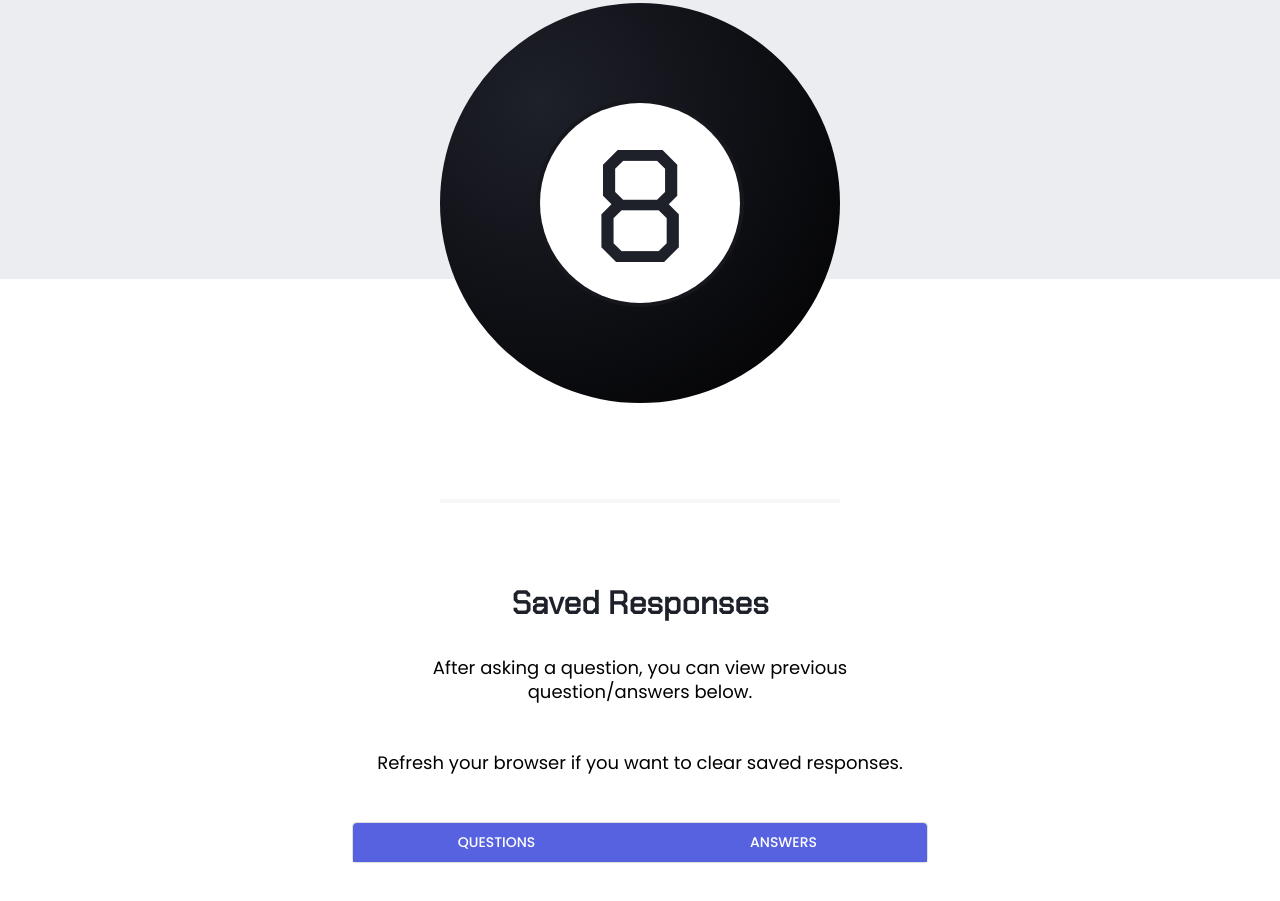
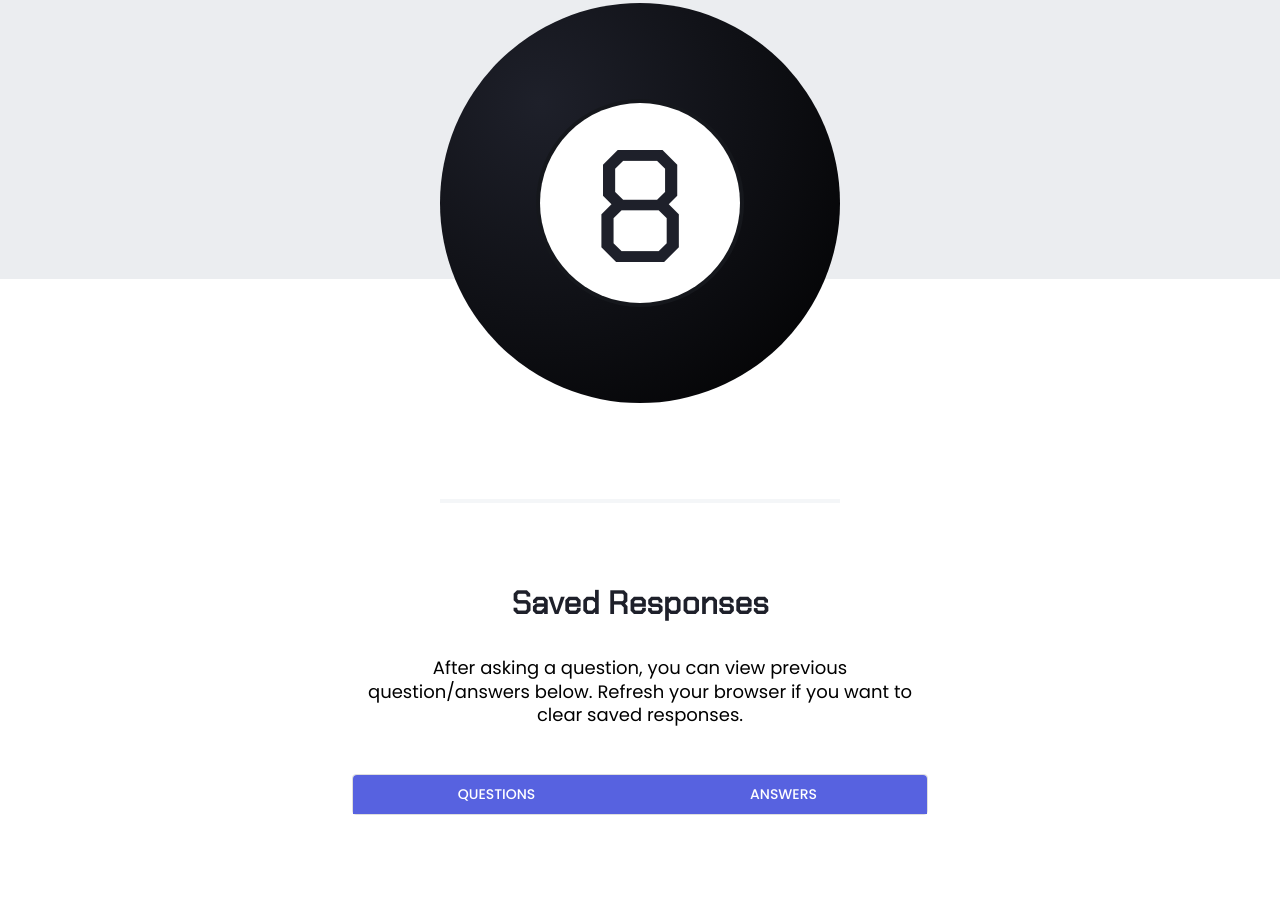
Before and after one commit to MSPayneII/foundations-capstone, a website: page client/index.html in a window 1280 px wide. Shown: the part 441-1342 px from the top of the page. After the commit the page ends 1298 px from the top, so only its background shows below. Drawn offline with nearby package versions, Linux system fonts and the light colour scheme; no server answers.

Commit message:
updating html

```diff
--- a/client/index.html
+++ b/client/index.html
@@ -70,10 +70,7 @@
           <h2 class="response-ul-title">Saved Responses</h2>
           <p class="description">
             After asking a question, you can view previous question/answers
-            below.
-          </p>
-          <p class="description">
-            Refresh your browser if you want to clear saved responses.
+            below. Refresh your browser if you want to clear saved responses.
           </p>
 
           <div class="responses-container">
```
